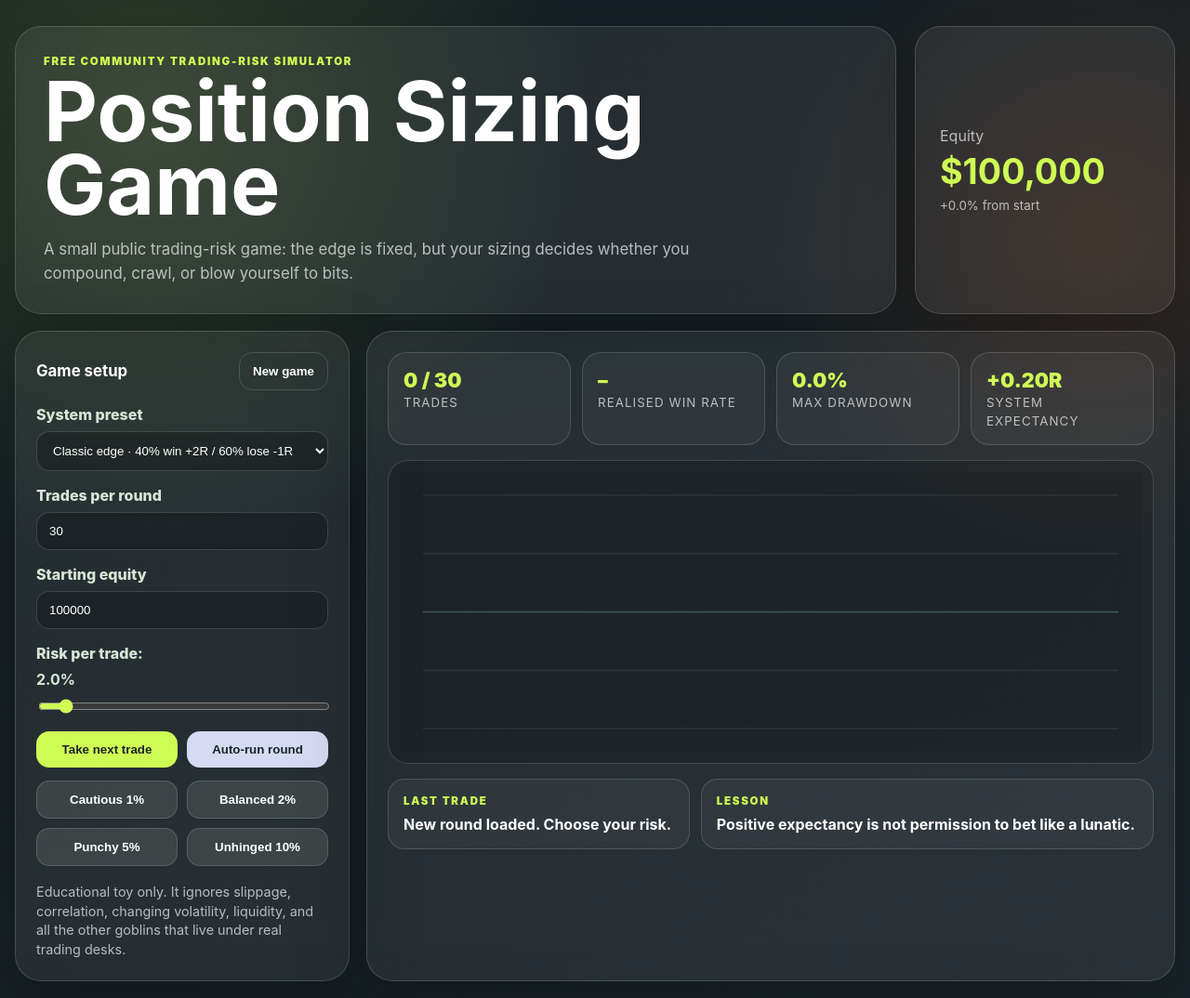
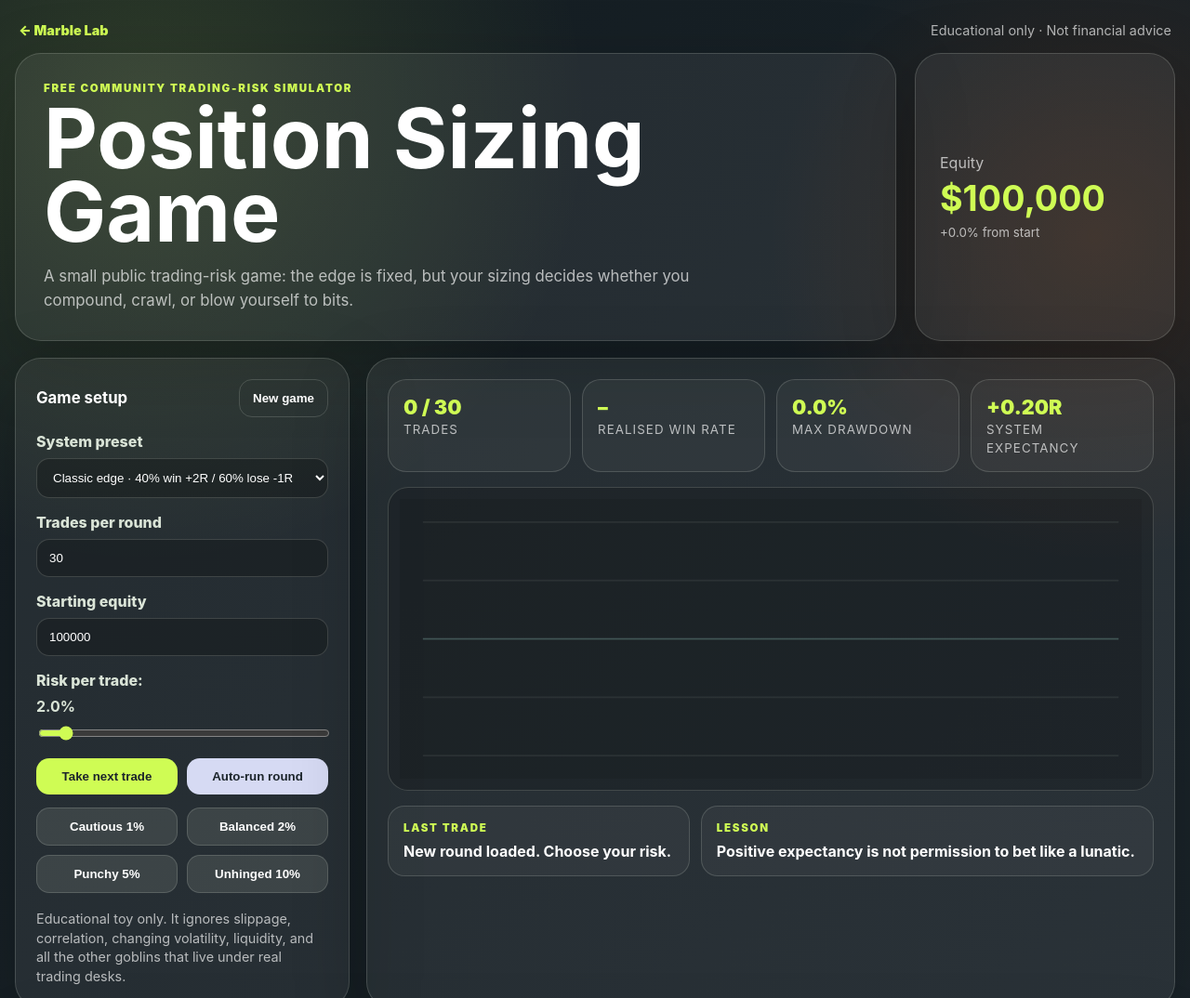
Before and after one commit to sam-e-trading/marblelab, a website: page position-sizing/index.html in a window 1280 px wide. Shown: the top 1074 px of the page at 93% size. Drawn offline with Linux system fonts and the light colour scheme.

Commit message:
Add Marble Lab back link to position game

```diff
--- a/position-sizing/index.html
+++ b/position-sizing/index.html
@@ -12,6 +12,11 @@
 </head>
 <body>
   <main class="shell">
+    <nav class="topbar">
+      <a href="../">← Marble Lab</a>
+      <span>Educational only · Not financial advice</span>
+    </nav>
+
     <section class="hero">
       <div>
         <p class="eyebrow">Free community trading-risk simulator</p>
--- a/position-sizing/styles.css
+++ b/position-sizing/styles.css
@@ -20,7 +20,9 @@ body {
     radial-gradient(circle at 92% 16%, rgba(255,92,0,.12), transparent 22rem),
     linear-gradient(135deg, #141d22, var(--trust-black));
 }
-.shell { width: min(1320px, calc(100% - 32px)); margin: 0 auto; padding: 28px 0 48px; }
+.shell { width: min(1320px, calc(100% - 32px)); margin: 0 auto; padding: 24px 0 48px; }
+.topbar { display: flex; justify-content: space-between; gap: 14px; flex-wrap: wrap; color: var(--muted); margin: 0 4px 16px; font-size: .9rem; }
+.topbar a { color: var(--fresh-green); text-decoration: none; font-weight: 900; }
 .hero { display: flex; justify-content: space-between; gap: 20px; align-items: stretch; margin-bottom: 18px; }
 .hero > div:first-child, .score-card, .panel { border: 1px solid var(--border); background: var(--panel); border-radius: 28px; box-shadow: 0 24px 80px rgba(0,0,0,.22); }
 .hero > div:first-child { flex: 1; padding: 30px; }
```
